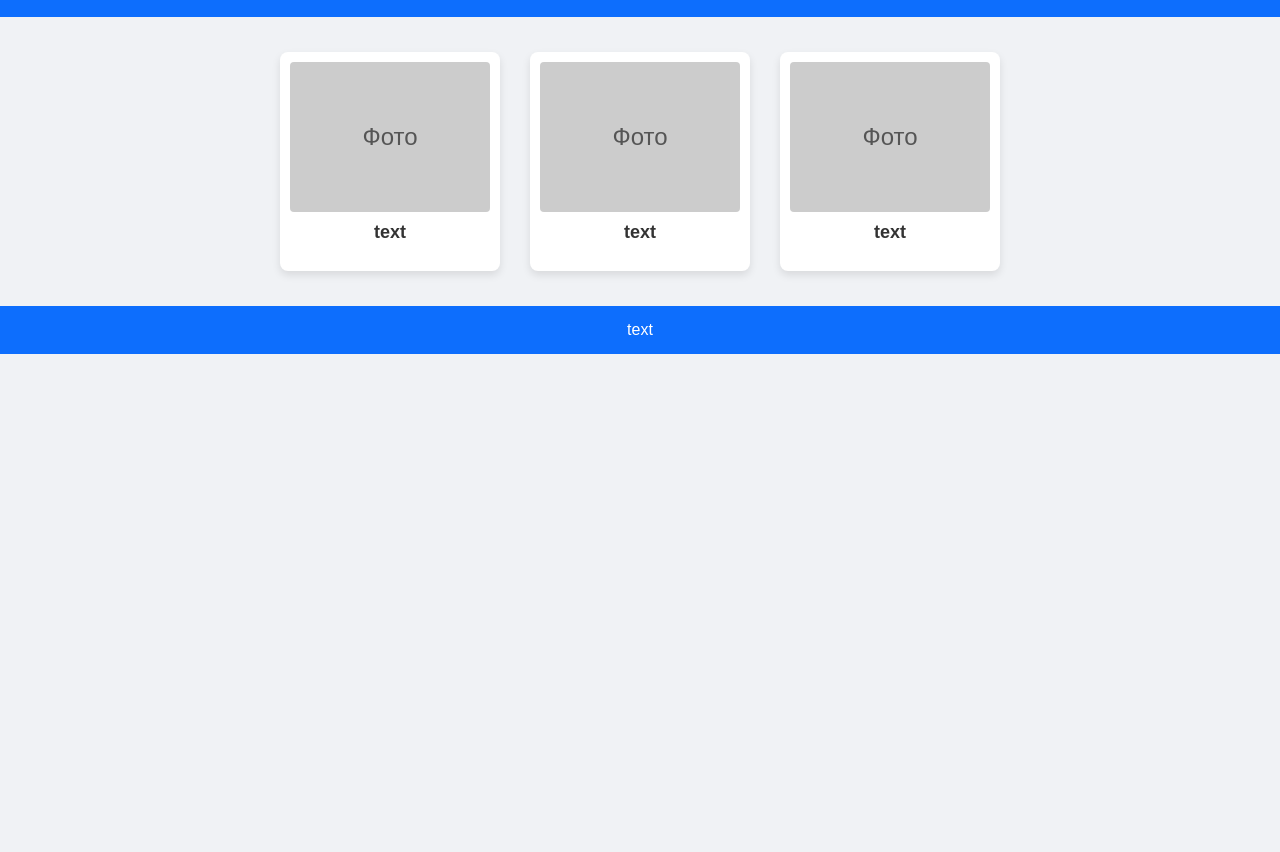
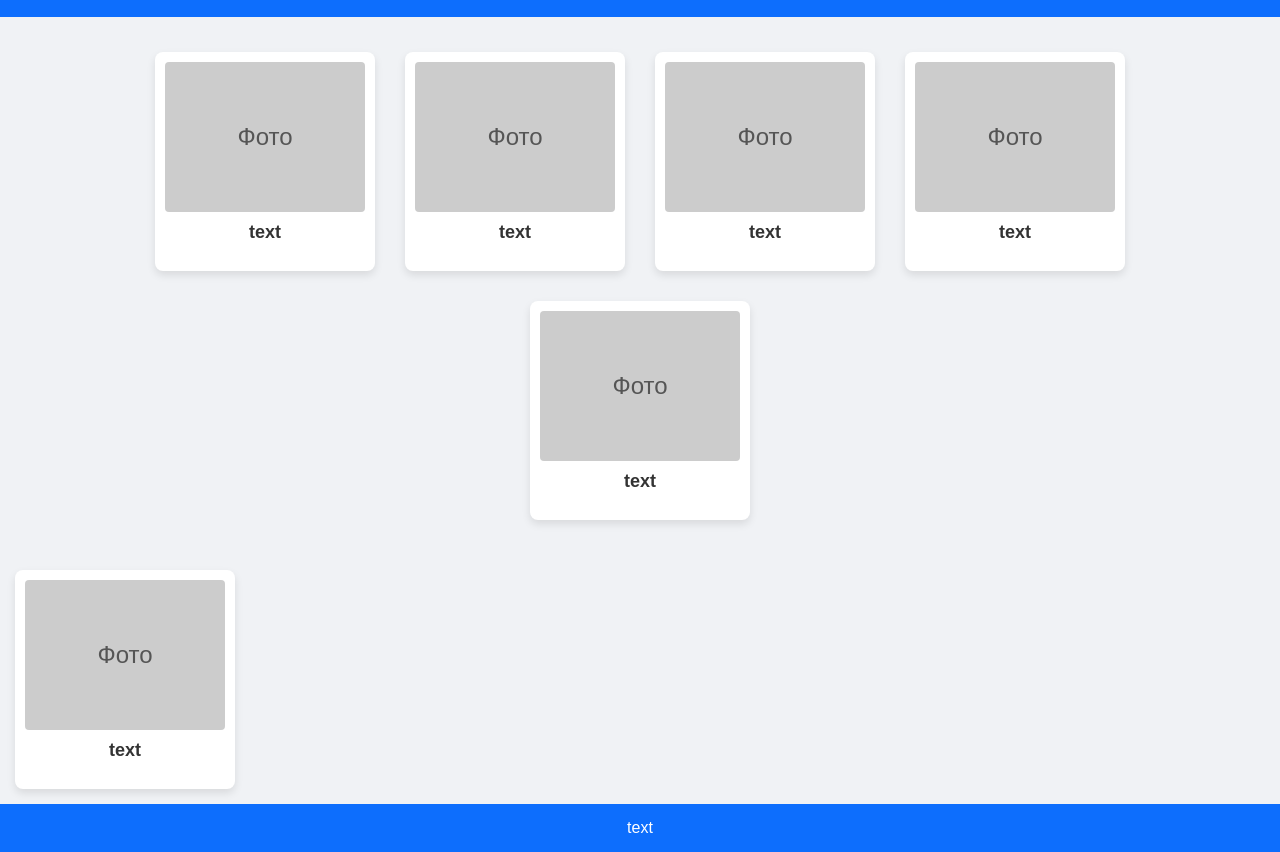
Before and after one commit to Benya114/progect12, a plain HTML site: page index.html in a window 1280 px wide. Shown: the part 65-917 px from the top of the page. Before the commit the page ends 800 px from the top, so only its background shows below. Drawn offline with Linux system fonts and the light colour scheme.

Commit message:
Update index.html

```diff
--- a/index.html
+++ b/index.html
@@ -3,7 +3,7 @@
 <head>
 <meta charset="UTF-8" />
 <meta name="viewport" content="width=device-width, initial-scale=1.0"/>
-<title> сайт</title>
+<title>сайт</title>
 <link rel="stylesheet" href="styles.css" />
 </head>
 <body>
@@ -23,8 +23,23 @@
     <div class="img-placeholder">Фото</div>
     <p class="text">text</p>
   </div>
-
+  <!-- дополнительные блоки -->
+  <div class="item">
+    <div class="img-placeholder">Фото</div>
+    <p class="text">text</p>
+  </div>
+  <div class="item">
+    <div class="img-placeholder">Фото</div>
+    <p class="text">text</p>
+  </div>
 </main>
+<!-- добавим ещё один блок снизу -->
+<div class="extra-section">
+  <div class="item">
+    <div class="img-placeholder">Фото</div>
+    <p class="text">text</p>
+  </div>
+</div>
 <footer class="footer">
   <p class="footer-text">text</p>
 </footer>
```
